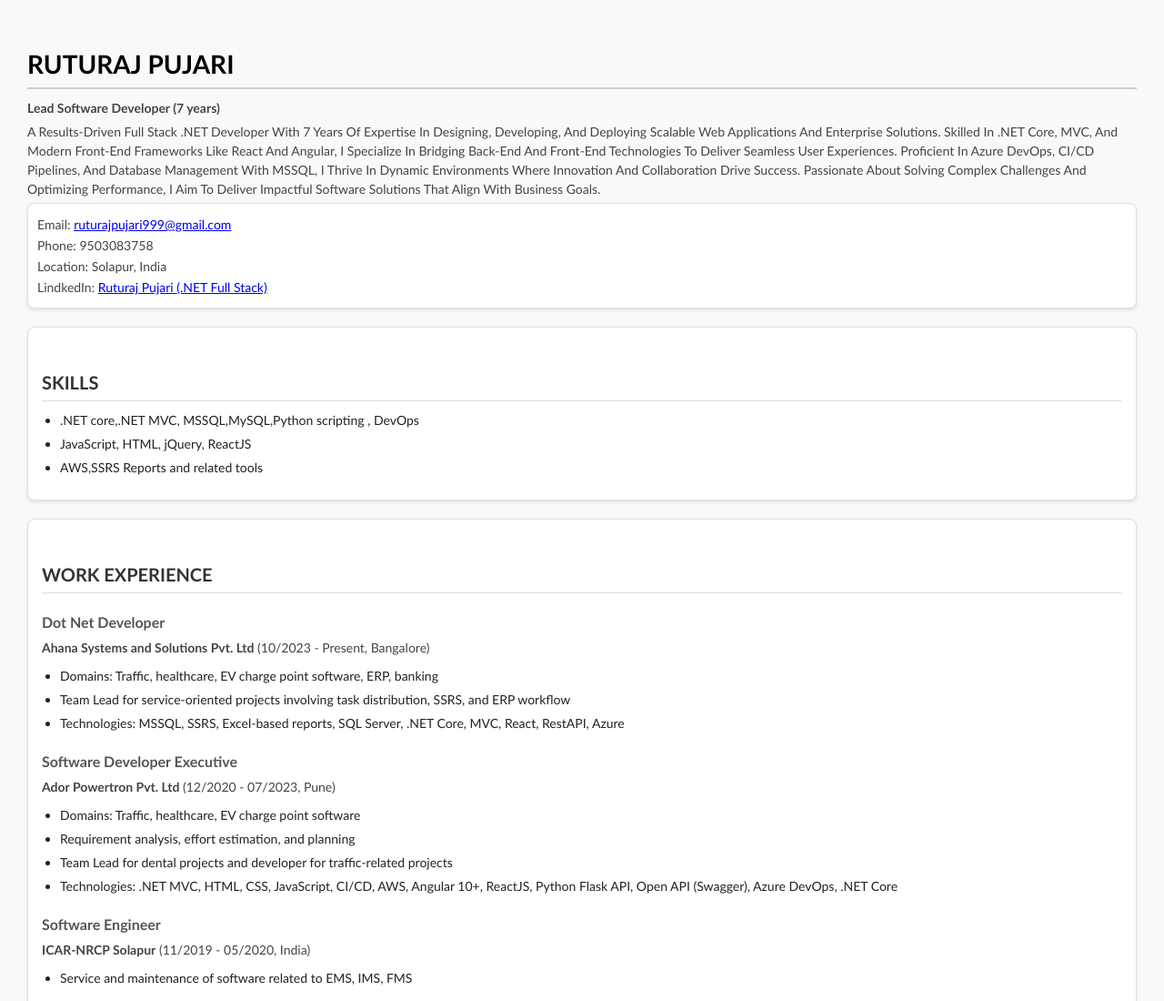
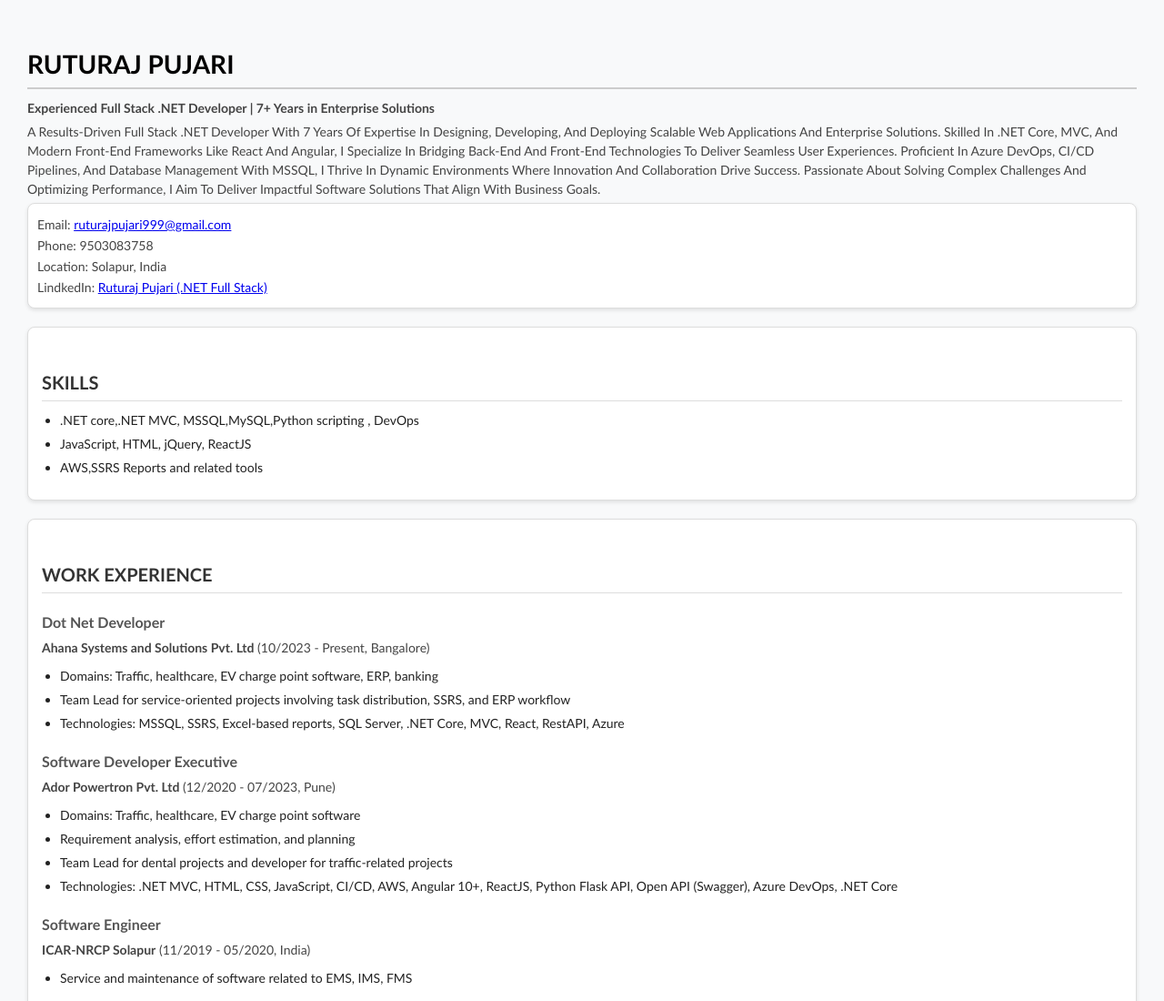
Before and after one commit to Ruturaj09/cv, a plain HTML site: page index.html in a window 1280 px wide. Shown: the top 1100 px of the page at 91% size. Drawn offline with Linux system fonts and the light colour scheme.

Commit message:
Update index.html

```diff
--- a/index.html
+++ b/index.html
@@ -8,7 +8,7 @@
 </head>
 <body>
     <h1>Ruturaj Pujari</h1>
-    <p><strong>Lead Software Developer (7 years)</strong></p>
+    <p><strong>Experienced Full Stack .NET Developer | 7+ Years in Enterprise Solutions</strong></p>
     <p style="text-transform:capitalize">A results-driven Full Stack .NET Developer with 7 years of expertise in designing, developing, and deploying scalable web applications
 	and enterprise solutions. Skilled in .NET Core, MVC, and modern front-end frameworks like React and Angular, I specialize in bridging back-end and
 	front-end technologies to deliver seamless user experiences. Proficient in Azure DevOps, CI/CD pipelines, and database management with MSSQL,
```
